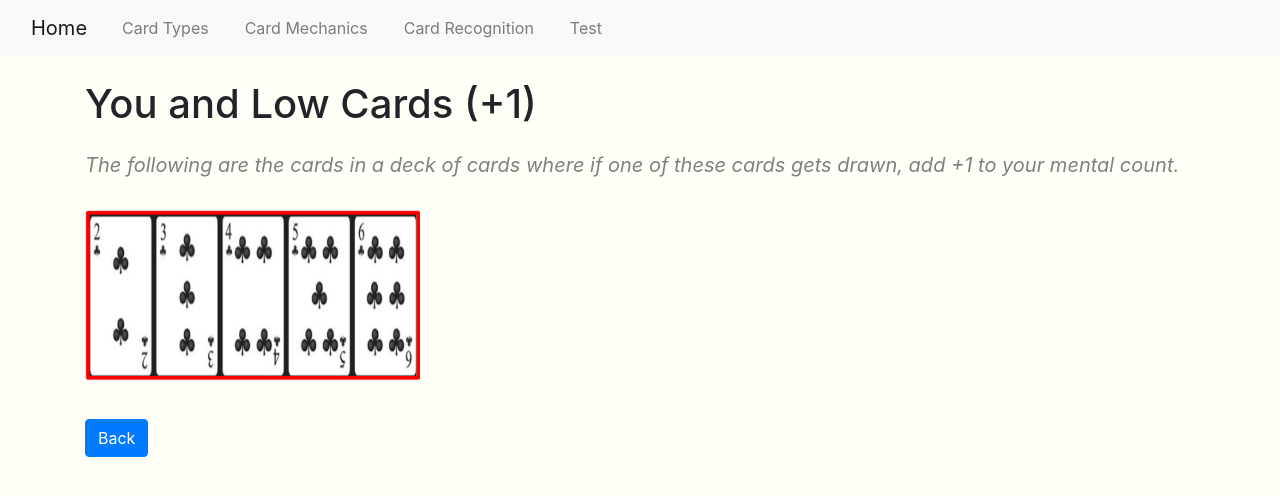
After one commit to paeb37/ui-design, a Flask app: page /recognition/1 in a window 1280 px wide. The commit adds this page. Shown: the top 496 px of the page. Run offline with Flask 3, Linux system fonts and the light colour scheme; some libraries are stand-ins or nearby versions.

Commit message:
Finished Recognition Lesson Content

```diff
--- a/server.py
+++ b/server.py
@@ -356,6 +356,46 @@ def mechanic(id):
 
     return render_template('mechanics.html', item=item, itemActor=itemActor, itemGenre=itemGenre, number=number)
 
+@app.route('/recognition/<int:id>', methods=['GET']) # GET request because just requesting info from server
+def recognition(id):
+    item = None
+    number = 0
+
+    print(data)
+
+    for drama in data:
+        if drama['id'] == int(id): # str by default
+            item = drama
+            break
+
+    # matching item by actor
+    itemActor = None
+    itemGenre = None
+
+    if item: # item exists
+        actors = item['actors']
+        genres = item['genres']
+
+        for actor in actors: # for each actor in this particular kdrama
+            for drama in data: # check if existing match in data
+                if drama['id'] != int(id):
+                    for actor2 in drama['actors']: # (BUT CANNOT BE THE SAME ITEM)
+                        if actor.lower() == actor2.lower():
+                            itemActor = drama
+                            break
+
+        for genre in genres: # for each actor in this particular kdrama
+            for drama in data: # check if existing match in data
+                if drama['id'] != int(id) and genre in drama['genres']: # (BUT CANNOT BE THE SAME ITEM)
+                    itemGenre = drama
+                    break
+
+    # print(item)
+    # print(item)
+    number = id
+
+    return render_template('recognitions.html', item=item, itemActor=itemActor, itemGenre=itemGenre, number=number)
+
 '''
 Access the add a new kdrama page OR add a new kdrama
 '''
--- a/static/main.css
+++ b/static/main.css
@@ -146,3 +146,9 @@ body {
     height: 170px;
     width: auto;
 }
+.recog {
+    margin-left: -300px;
+}
+.recog2 {
+    margin-left: -465px;
+}
--- /dev/null
+++ b/templates/recognitions.html
@@ -0,0 +1,98 @@
+{% extends "layout.html" %}
+
+{% block content %}
+
+<!-- To show a particular kdrama -->
+<script>
+    function goToEditPage(id) {
+        window.location.href = `/edit/${id}`;
+    }
+</script>
+
+<br>
+<!-- Content for the first column -->
+{% if number == 1 %}
+<h1>
+    You and Low Cards (+1)
+</h1>
+{% elif number == 2 %}
+<h1>
+    You and Neutral Cards (0)
+</h1>
+{% else %}
+<h1>
+    You and High Cards (-1)
+</h1>
+{% endif %}
+
+<br>
+{% if number == 1 %}
+<div>
+    <span class="intro">
+        <i>The following are the cards in a deck of cards where if one of these cards gets drawn, add +1 to your mental count.</i>
+    </span>
+</div>
+{% elif number == 2 %}
+<div>
+    <span class="intro">
+        <i>The following are cards in a deck where if one of these cards gets drawn, your mental count remains the same.</i>
+    </span>
+</div>
+{% else %}
+<div>
+    <span class="intro">
+        <i>The following are the cards in a deck of cards where if one of these cards gets drawn, add -1 to your mental count.</i>
+    </span>
+</div>
+{% endif %}
+
+{% if number == 1 %}
+<div class="row lesson-intro"> <!-- Top row -->
+    <div class="col-md-12">
+        <a href="/type/1">
+            <img src="{{ url_for('static', filename='1to6alt.png') }}" alt="Logo" class="mech-alt-size type-overview mechanics-example">
+        </a>
+    </div>
+</div>
+{% elif number == 2 %}
+<div class="row lesson-intro"> <!-- Top row -->
+    <div class="col-md-12">
+        <a href="/type/2">
+            <img src="{{ url_for('static', filename='7to9alt.png') }}" alt="Logo" class="mech-alt-size type-overview mechanics-example">
+        </a>
+    </div>
+</div>
+{% else %}
+<div class="row lesson-intro"> <!-- Top row -->
+    <div class="col-md-4">
+        <img src="{{ url_for('static', filename='10.png') }}" alt="Logo" class="mech-alt-size">
+    </div>
+    <div class="col-md-4">
+        <a href="/type/3">
+            <img src="{{ url_for('static', filename='Faces.png') }}" alt="Logo" class="mech-alt-size recog">
+        </a>
+    </div>
+    <div class="col-md-4">
+        <a href="/type/4">
+            <img src="{{ url_for('static', filename='A2Alt.png') }}" alt="Logo" class="mech-alt-size recog2">
+        </a>
+    </div>
+</div>
+{% endif %}
+
+<br>
+{% if number == 1 %}
+<div class="row type-bottom"> <!-- Top row -->
+    <div class="col-md-4"><a href="/learn/3" class="btn btn-primary mt-auto">Back</a></div>
+</div>
+{% elif number == 2 %}
+<div class="row type-bottom"> <!-- Top row -->
+    <div class="col-md-4"><a href="/learn/3" class="btn btn-primary mt-auto">Back</a></div>
+</div>
+{% else %}
+<div class="row type-bottom"> <!-- Top row -->
+    <div class="col-md-4"><a href="/learn/3" class="btn btn-primary mt-auto">Back</a></div>
+</div>
+{% endif %}
+
+{% endblock %}
```
Also changed, not shown: templates/kdrama.html (+9 -3 lines), templates/types.html (+12 -4 lines), static/10.png (added).
